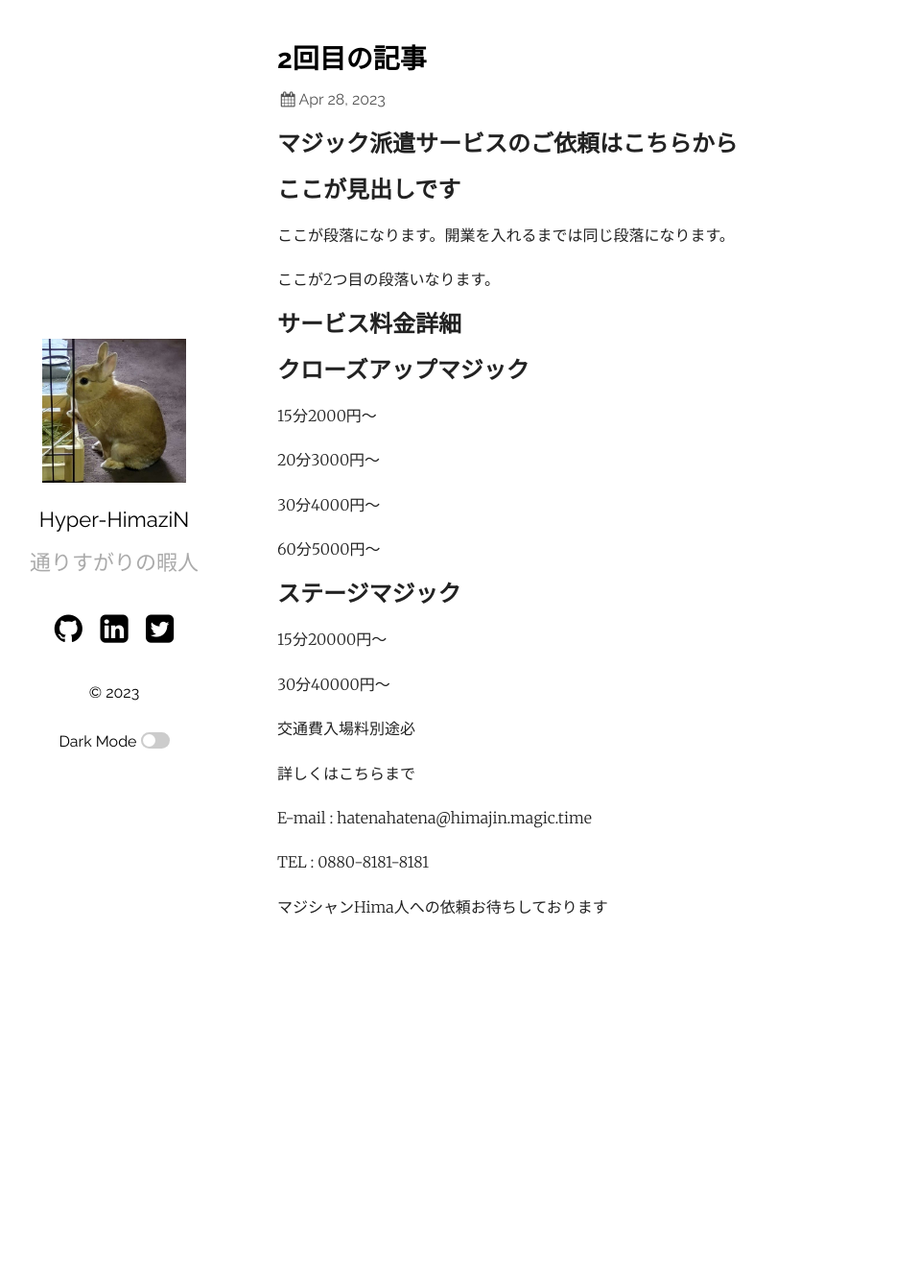
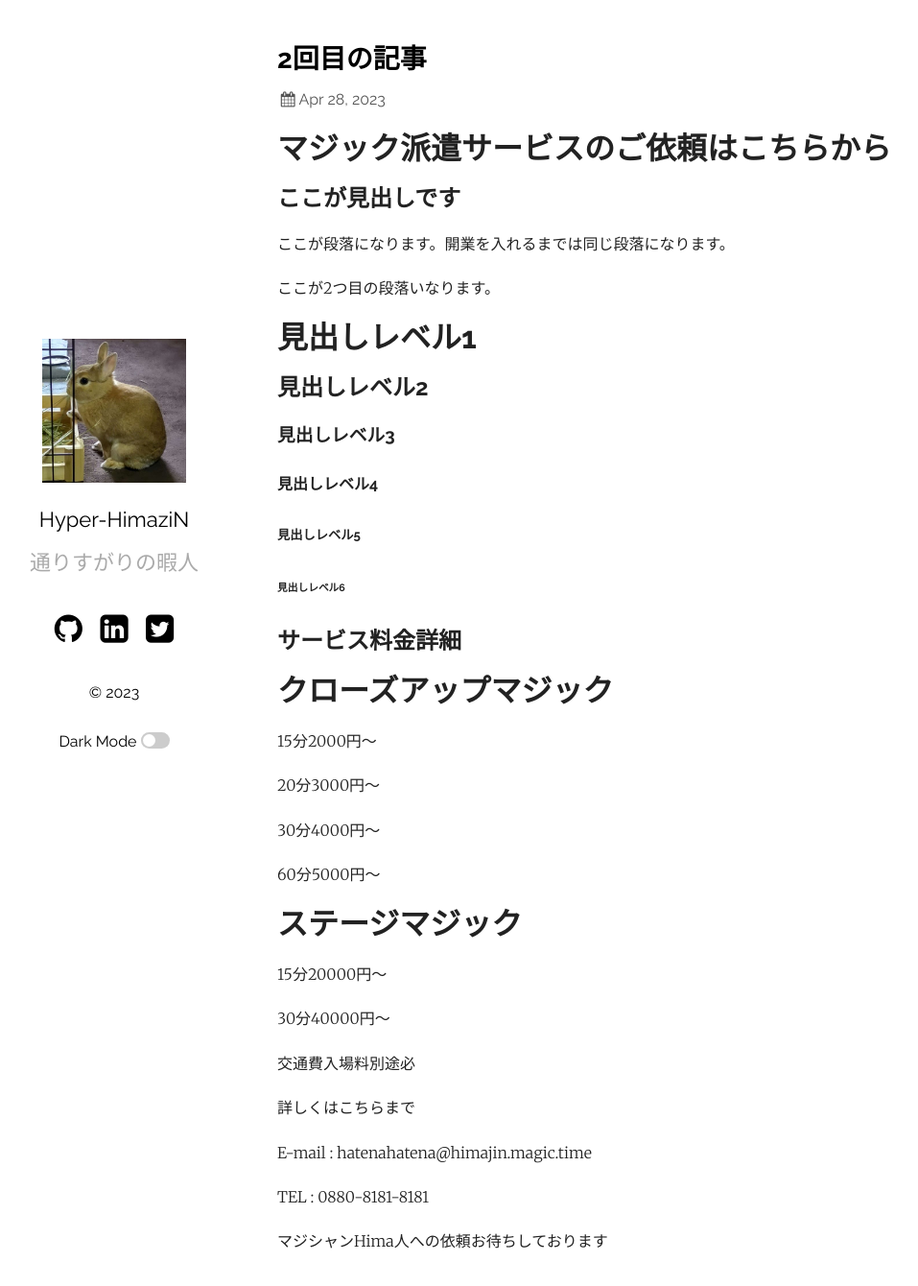
Before and after one commit to S-All11/S-All11.github.io, a Jekyll site: the page built from _posts/2023-04-28-Test1.md, in a window 1280 px wide and 1354 px high. Shown: the top 1340 px of the window at 96% size, without its empty margins (66-1023 px from the left). Built offline with Jekyll 4.4.1, drawn with Linux system fonts in a browser that asks for light colours.

Commit message:
見出しレベル追記

```diff
--- a/_posts/2023-04-21-Test0.markdown
+++ b/_posts/2023-04-21-Test0.markdown
@@ -8,7 +8,7 @@ categories:
 
 本サイトは
 
-## 「暇人による暇人のための暇つぶし」を
+# 「暇人による暇人のための暇つぶし」を
 
 モットーに毎日元気にぼちぼちと
 
--- a/_posts/2023-04-28-Test1.md
+++ b/_posts/2023-04-28-Test1.md
@@ -4,17 +4,24 @@ title:  "2回目の記事"
 date:   2023-04-28 13:30:00 +0900
 categories:
 ---
-## マジック派遣サービスのご依頼はこちらから
+# マジック派遣サービスのご依頼はこちらから
 
 ## ここが見出しです
 ここが段落になります。開業を入れるまでは同じ段落になります。
 
 ここが2つ目の段落いなります。
 
+# 見出しレベル1
+## 見出しレベル2
+### 見出しレベル3
+#### 見出しレベル4
+##### 見出しレベル5
+###### 見出しレベル6
+
 ## サービス料金詳細
 
 
-## クローズアップマジック
+# クローズアップマジック
 
 
 15分2000円～
@@ -25,7 +32,7 @@ categories:
 
 60分5000円～
 
-## ステージマジック
+# ステージマジック
 
 
 15分20000円～
```
